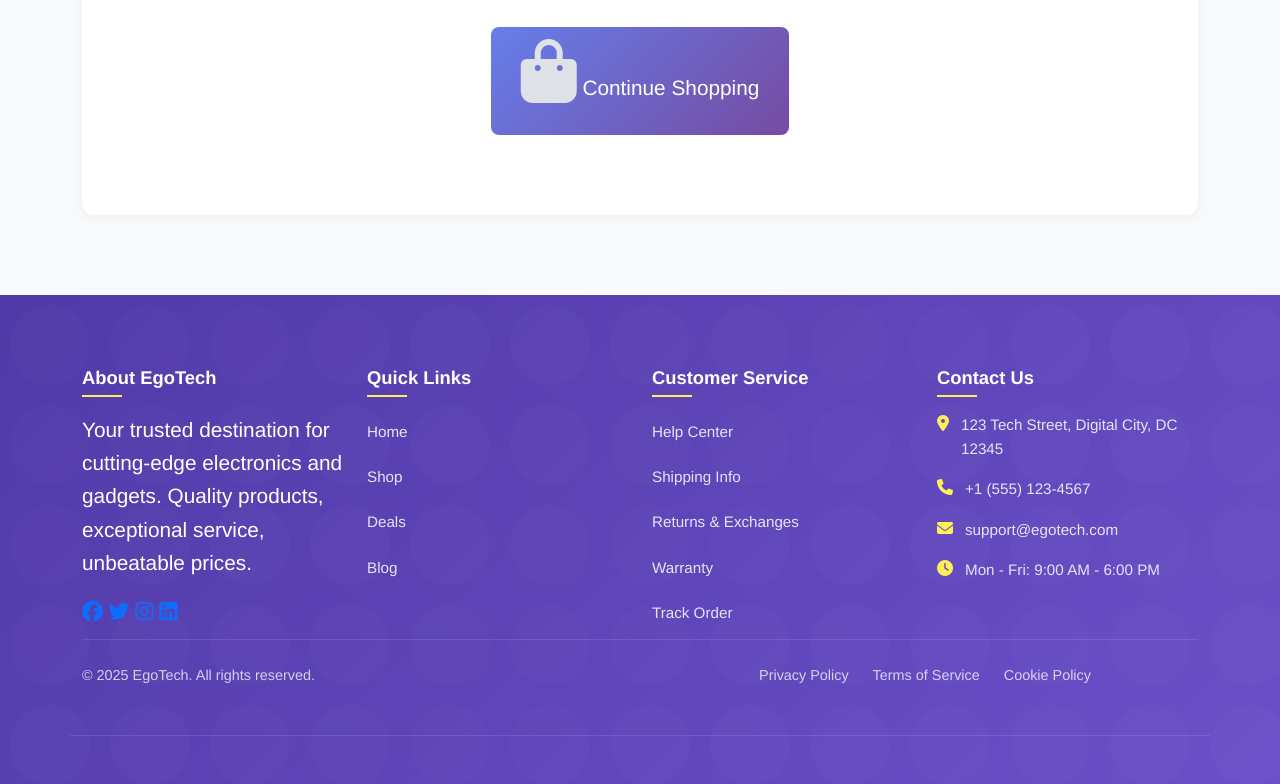
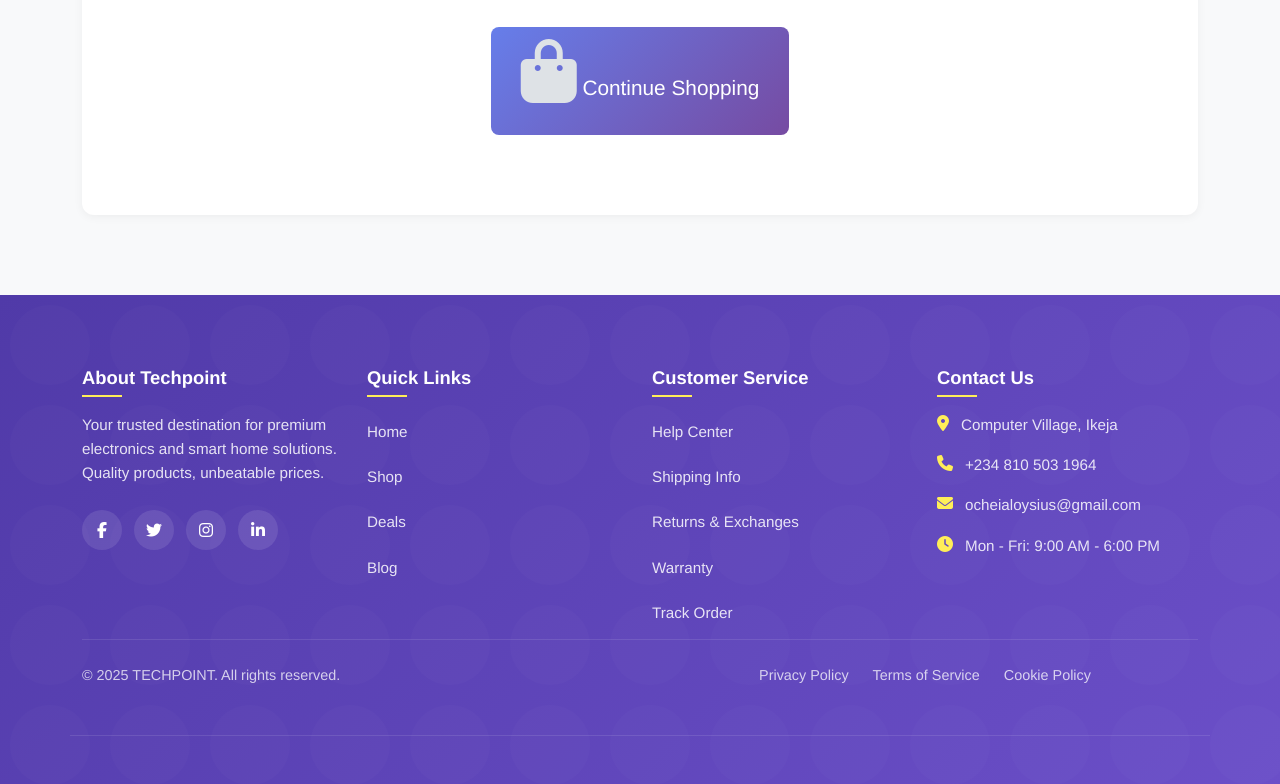
Before and after one commit to Aloego/egotech, a website: page checkout.html in a window 1280 px wide. Shown: the part 519-1303 px from the top of the page. Drawn offline with Linux system fonts and the light colour scheme.

Commit message:
Made some correctons

```diff
--- a/checkout.html
+++ b/checkout.html
@@ -38,7 +38,7 @@
   <head>
     <meta charset="utf-8" />
     <meta name="viewport" content="width=device-width, initial-scale=1" />
-    <title>Checkout — EgoTech</title>
+    <title>Checkout — Techpoint</title>
     <!-- Bootstrap CSS -->
     <link rel="stylesheet" href="css/bootstrap.min.css" />
 
@@ -73,7 +73,7 @@
 
           <!-- LOGO -->
           <a class="navbar-brand egotec-logo" href="index.html">
-            <strong>EgoTech</strong>
+            <strong>TECHPOINT</strong>
           </a>
 
           <!-- NAVIGATION MENU -->
@@ -534,7 +534,10 @@
 
           <!-- Right Column - Order Summary -->
           <div class="col-lg-5">
-            <div class="egotec-order-summary sticky-top" style="top: 100px">
+
+                         <div class="egotec-order-summary sticky-top" style="top: 100px">
+
+
               <h3 class="egotec-section-title">
                 <i class="fas fa-clipboard-list me-2"></i>
                 Order Summary
@@ -613,24 +616,24 @@
         <div class="row">
           <!-- About Column -->
           <div class="col-lg-3 col-md-6 mb-4 mb-lg-0">
-            <h5 class="egotec-footer-heading mb-3">About EgoTech</h5>
-            <p class="egotec-footer-description">
-              Your trusted destination for cutting-edge electronics and gadgets.
-              Quality products, exceptional service, unbeatable prices.
+            <h5 class="egotec-footer-heading mb-3">About Techpoint</h5>
+            <p class="egotec-footer-text">
+              Your trusted destination for premium electronics and smart home
+              solutions. Quality products, unbeatable prices.
             </p>
-            <div class="egotec-social-links mt-3">
-              <a href="#" aria-label="Facebook"
-                ><i class="fab fa-facebook"></i
-              ></a>
-              <a href="#" aria-label="Twitter"
-                ><i class="fab fa-twitter"></i
-              ></a>
-              <a href="#" aria-label="Instagram"
-                ><i class="fab fa-instagram"></i
-              ></a>
-              <a href="#" aria-label="LinkedIn"
-                ><i class="fab fa-linkedin"></i
-              ></a>
+            <div class="egotec-footer-social mt-4">
+              <a href="#" class="egotec-social-link" aria-label="Facebook">
+                <i class="fab fa-facebook-f"></i>
+              </a>
+              <a href="#" class="egotec-social-link" aria-label="Twitter">
+                <i class="fab fa-twitter"></i>
+              </a>
+              <a href="#" class="egotec-social-link" aria-label="Instagram">
+                <i class="fab fa-instagram"></i>
+              </a>
+              <a href="#" class="egotec-social-link" aria-label="LinkedIn">
+                <i class="fab fa-linkedin-in"></i>
+              </a>
             </div>
           </div>
 
@@ -664,15 +667,15 @@
             <ul class="egotec-footer-contact">
               <li>
                 <i class="fas fa-map-marker-alt"></i>
-                <span>123 Tech Street, Digital City, DC 12345</span>
+                <span>Computer Village, Ikeja</span>
               </li>
               <li>
                 <i class="fas fa-phone"></i>
-                <span>+1 (555) 123-4567</span>
+                <span>+234 810 503 1964</span>
               </li>
               <li>
                 <i class="fas fa-envelope"></i>
-                <span>support@egotech.com</span>
+                <span>ocheialoysius@gmail.com</span>
               </li>
               <li>
                 <i class="fas fa-clock"></i>
@@ -687,7 +690,7 @@
           <div class="row align-items-center">
             <div class="col-md-6 text-center text-md-start mb-3 mb-md-0">
               <p class="egotec-footer-copyright mb-0">
-                &copy; 2025 EgoTech. All rights reserved.
+                &copy; 2025 TECHPOINT. All rights reserved.
               </p>
             </div>
             <div class="col-md-6 text-center text-md-end">
--- a/css/checkout.css
+++ b/css/checkout.css
@@ -221,6 +221,7 @@
   border-radius: 12px;
   padding: 30px;
   box-shadow: 0 2px 10px rgba(0, 0, 0, 0.05);
+
 }
 
 .egotec-summary-items {
@@ -371,6 +372,7 @@
 
   .egotec-order-summary.sticky-top {
     position: static !important;
+
   }
 }
 
--- a/css/style.css
+++ b/css/style.css
@@ -29,6 +29,8 @@
 
   /* Border Radius */
   --border-radius: 4px;
+
+
 }
 
 body {
@@ -56,6 +58,7 @@ body {
   border-bottom: 1px solid rgba(0, 0, 0, 0.06);
   transition: box-shadow 0.2s ease, border-color 0.2s ease,
     background-color 0.2s ease;
+
 }
 
 .egotec-navbar-container {
```
Also changed, not shown: cart.html (+17 -17 lines), contact.html (+7 -7 lines), index.html (+2 -2 lines), product-details.html (+7 -7 lines), shop.html (+5 -5 lines), js/checkout.js (line endings or trailing spaces).
